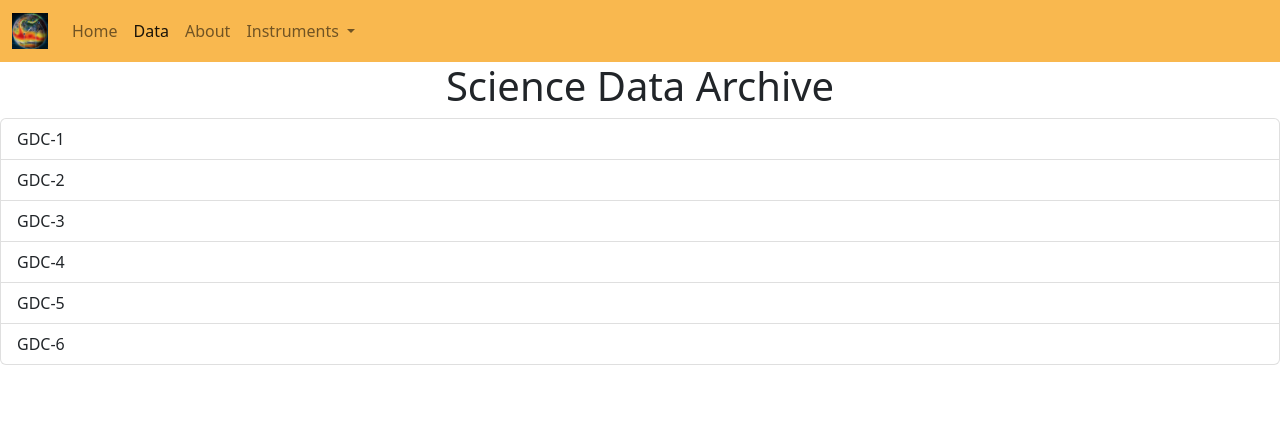
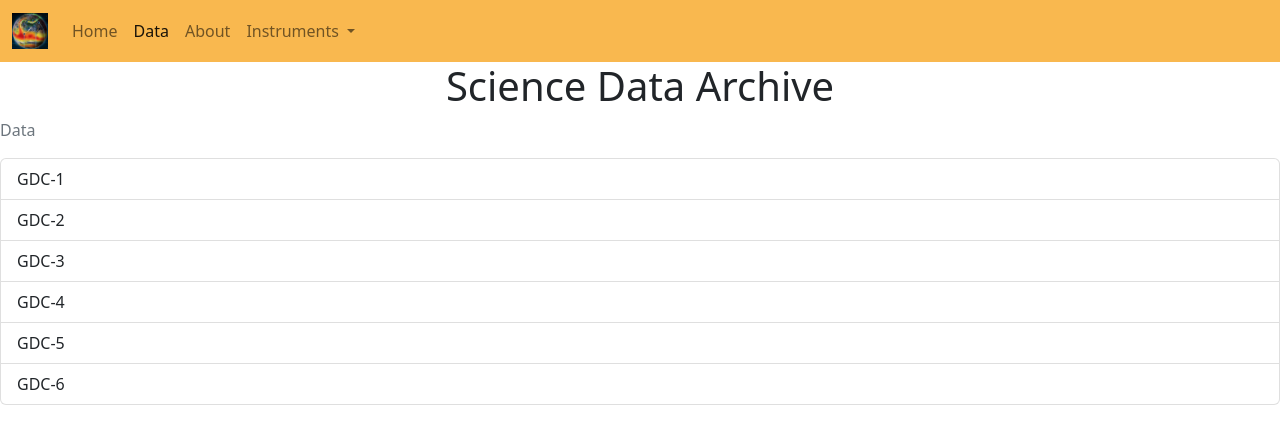
Before and after one commit to GDC-SOC/SCUP, a Django app: page /data/ in a window 1280 px wide. Shown: the top 444 px of the page. Run offline with Django 4.2, Linux system fonts and the light colour scheme; parts of the project's set-up code (start-up, migrations or seed data) failed here and were passed over.

Commit message:
Finished writing stepThrough to update list/breadcrumbs, working stepBack

```diff
--- a/data/static/data/api.js
+++ b/data/static/data/api.js
@@ -3,6 +3,26 @@
  */
 
 const API_URL = "https://5puisoo9r8.execute-api.us-east-1.amazonaws.com";
+const GDC_LIST = `
+<button type="button" class="list-group-item list-group-item-action" onclick="stepThrough(this)">GDC-1</button>
+<button type="button" class="list-group-item list-group-item-action" onclick="stepThrough(this)">GDC-2</button>
+<button type="button" class="list-group-item list-group-item-action" onclick="stepThrough(this)">GDC-3</button>
+<button type="button" class="list-group-item list-group-item-action" onclick="stepThrough(this)">GDC-4</button>
+<button type="button" class="list-group-item list-group-item-action" onclick="stepThrough(this)">GDC-5</button>
+<button type="button" class="list-group-item list-group-item-action" onclick="stepThrough(this)">GDC-6</button>`
+const SUBTYPE_LIST = `
+    <button type="button" class="list-group-item list-group-item-action" onclick="stepThrough(this)">CAPE</button>
+    <button type="button" class="list-group-item list-group-item-action" onclick="stepThrough(this)">AETHER</button>
+    <button type="button" class="list-group-item list-group-item-action" onclick="stepThrough(this)">MoSAIC</button>
+    <button type="button" class="list-group-item list-group-item-action" onclick="stepThrough(this)">Ephem</button>`
+const DATA_LEVEL_LIST = `
+<button type="button" class="list-group-item list-group-item-action" onclick="stepThrough(this)">QL</button>
+<button type="button" class="list-group-item list-group-item-action" onclick="stepThrough(this)">L0</button>
+<button type="button" class="list-group-item list-group-item-action" onclick="stepThrough(this)">L1</button>
+<button type="button" class="list-group-item list-group-item-action" onclick="stepThrough(this)">L2</button>`
+const GDC_REGEX = /^GDC-\d$/;
+const SUBTYPE_REGEX = /^(CAPE|AETHER|MoSAIC|EPHEM)$/;
+const DATA_LEVEL_REGEX = /^(QL|L0|L1|L2|)$/;
 
 /**
  * Retrieves a presigned url for the given item using the API.
@@ -41,12 +61,37 @@ function getData() {
 }
 
 function stepThrough(currentElement) {
+    let wasContentUpdated = false;
     let currentElementText = currentElement.innerText;
-    let gdcRegex = /^GDC-\d$/;
+    let parentElement = $(currentElement.parentElement);
+    if (currentElementText.match(GDC_REGEX)) {
+        // Update the list group
+        parentElement.empty();
+        parentElement.append(SUBTYPE_LIST);
+        wasContentUpdated = true;
+        // Update the breadcrumb view
+    } else if (currentElementText.match(SUBTYPE_REGEX)) {
+        parentElement.empty();
+        parentElement.append(DATA_LEVEL_LIST);
+        wasContentUpdated = true;
+    } else if (currentElementText.match(DATA_LEVEL_REGEX)) {
+        parentElement.empty();
+        // Actuall start loading data from the API
+        wasContentUpdated = true;
+    }
 
-    if (currentElementText.match(gdcRegex)) {
-        // Replace the list elements with the subtype list
-        $(currentElement.parentElement).empty();
-        $(currentElement.parentElement).appendHTML(subtypeList);
+    if (wasContentUpdated === true) {
+        let lastBreadcrumbText = $("#data-breadcrumbs").children().last()[0].innerHTML;
+        $("#data-breadcrumbs").children().last().removeClass('active');
+        $("#data-breadcrumbs").children().last().replaceWith(`<li class="breadcrumb-item"><a href="">` + lastBreadcrumbText + `</a></li>`);
+        $("#data-breadcrumbs").append(`<li class="breadcrumb-item active" aria-current="page">` + currentElementText + `</li>`);
     }
 }
+
+function stepBack(currentElement) {
+    /** TODO */
+    let currentElementText = currentElement.innerText;
+    $("#data-breadcrumbs").children().last().remove();
+    $("#data-breadcrumbs").children().last().addClass("active");
+    $("#data-breadcrumbs").children().last().replaceWith(`<li class="breadcrumb-item">` + lastBreadcrumbText + `</li>`);
+}
--- a/data/templates/data/index.html
+++ b/data/templates/data/index.html
@@ -37,6 +37,12 @@
 
 <h1>Science Data Archive</h1>
 
+<nav aria-label="breadcrumb">
+    <ol id="data-breadcrumbs" class="breadcrumb">
+      <li class="breadcrumb-item active" aria-current="page">Data</li>
+    </ol>
+  </nav>
+
 <ul id="dataList" class="list-group">
     <button type="button" class="list-group-item list-group-item-action" onclick="stepThrough(this)">GDC-1</button>
     <button type="button" class="list-group-item list-group-item-action" onclick="stepThrough(this)">GDC-2</button>
@@ -46,116 +52,4 @@
     <button type="button" class="list-group-item list-group-item-action" onclick="stepThrough(this)">GDC-6</button>
 </ul>
 
-
-<!-- TODO This is the accordion method
-    <div class="accordion" id="dataAccordion">
-    <div class="accordion-item">
-        <h2 class="accordion-header" id="dataGDC1Header">
-            <button class="accordion-button" type="button" data-bs-toggle="collapse" data-bs-target="#collapseGDC1" aria-expanded="false" aria-controls="collapseGDC1">
-                GDC-1
-            </button>
-        </h2>
-        <div id="collapseGDC1" class="accordion-collapse collapse" aria-labelledby="dataGDC1Header" data-bs-parent="#dataAccordion">
-            <div class="accordion-body">
-
-            <div class="accordion" id="gdc1InstrumentsAccordion">
-                <div class="accordion-item">
-                    <h2 class="accordion-header" id="gdc1InstrumentsHeader">
-                    <button class="accordion-button" type="button" data-bs-toggle="collapse" data-bs-target="#collapseGDC1Instruments" aria-expanded="true" aria-controls="collapseGDC1Instruments">
-                        CAPE
-                    </button>
-                    </h2>
-                    <div id="collapseOne" class="accordion-collapse collapse show" aria-labelledby="headingOne" data-bs-parent="#accordionExample">
-                    <div class="accordion-body">
-                        <strong>This is the first item's accordion body.</strong> It is shown by default, until the collapse plugin adds the appropriate classes that we use to style each element. These classes control the overall appearance, as well as the showing and hiding via CSS transitions. You can modify any of this with custom CSS or overriding our default variables. It's also worth noting that just about any HTML can go within the <code>.accordion-body</code>, though the transition does limit overflow.
-                    </div>
-                </div>
-            </div>
-
-
-            </div>
-        </div>
-    </div>
-
-    <div class="accordion-item">
-        <h2 class="accordion-header" id="dataGDC2Header">
-            <button class="accordion-button" type="button" data-bs-toggle="collapse" data-bs-target="#collapseGDC2" aria-expanded="false" aria-controls="collapseGDC2" onclick="getData()">
-                GDC-2
-            </button>
-        </h2>
-        <div id="collapseGDC2" class="accordion-collapse collapse" aria-labelledby="dataGDC2Header" data-bs-parent="#dataAccordion">
-            <div class="accordion-body">
-                <div class="spinner-border text-primary" id="data-loading" role="status">
-                    <span class="visually-hidden">Loading...</span>
-                </div>
-                <ul class="list-group list-gorup-flush" id="data-list"></ul>
-            </div>
-        </div>
-    </div>
-
-    <div class="accordion-item">
-        <h2 class="accordion-header" id="dataGDC3Header">
-            <button class="accordion-button" type="button" data-bs-toggle="collapse" data-bs-target="#collapseGDC3" aria-expanded="false" aria-controls="collapseGDC3" onclick="getData()">
-                GDC-3
-            </button>
-        </h2>
-        <div id="collapseGDC3" class="accordion-collapse collapse" aria-labelledby="dataGDC3Header" data-bs-parent="#dataAccordion">
-            <div class="accordion-body">
-                <div class="spinner-border text-primary" id="data-loading" role="status">
-                    <span class="visually-hidden">Loading...</span>
-                </div>
-                <ul class="list-group list-gorup-flush" id="data-list"></ul>
-            </div>
-        </div>
-    </div>
-
-    <div class="accordion-item">
-        <h2 class="accordion-header" id="dataGDC4Header">
-            <button class="accordion-button" type="button" data-bs-toggle="collapse" data-bs-target="#collapseGDC4" aria-expanded="false" aria-controls="collapseGDC4" onclick="getData()">
-                GDC-4
-            </button>
-        </h2>
-        <div id="collapseGDC4" class="accordion-collapse collapse" aria-labelledby="dataGDC4Header" data-bs-parent="#dataAccordion">
-            <div class="accordion-body">
-                <div class="spinner-border text-primary" id="data-loading" role="status">
-                    <span class="visually-hidden">Loading...</span>
-                </div>
-                <ul class="list-group list-gorup-flush" id="data-list"></ul>
-            </div>
-        </div>
-    </div>
-
-    <div class="accordion-item">
-        <h2 class="accordion-header" id="dataGDC5Header">
-            <button class="accordion-button" type="button" data-bs-toggle="collapse" data-bs-target="#collapseGDC5" aria-expanded="false" aria-controls="collapseGDC5" onclick="getData()">
-                GDC-5
-            </button>
-        </h2>
-        <div id="collapseGDC5" class="accordion-collapse collapse" aria-labelledby="dataGDC5Header" data-bs-parent="#dataAccordion">
-            <div class="accordion-body">
-                <div class="spinner-border text-primary" id="data-loading" role="status">
-                    <span class="visually-hidden">Loading...</span>
-                </div>
-                <ul class="list-group list-gorup-flush" id="data-list"></ul>
-            </div>
-        </div>
-    </div>
-
-    <div class="accordion-item">
-        <h2 class="accordion-header" id="dataGDC6Header">
-            <button class="accordion-button" type="button" data-bs-toggle="collapse" data-bs-target="#collapseGDC6" aria-expanded="false" aria-controls="collapseGDC6" onclick="getData()">
-                GDC-6
-            </button>
-        </h2>
-        <div id="collapseGDC6" class="accordion-collapse collapse" aria-labelledby="dataGDC6Header" data-bs-parent="#dataAccordion">
-            <div class="accordion-body">
-                <div class="spinner-border text-primary" id="data-loading" role="status">
-                    <span class="visually-hidden">Loading...</span>
-                </div>
-                <ul class="list-group list-gorup-flush" id="data-list"></ul>
-            </div>
-        </div>
-    </div>
-</div>
--->
 {% endblock %}
```
